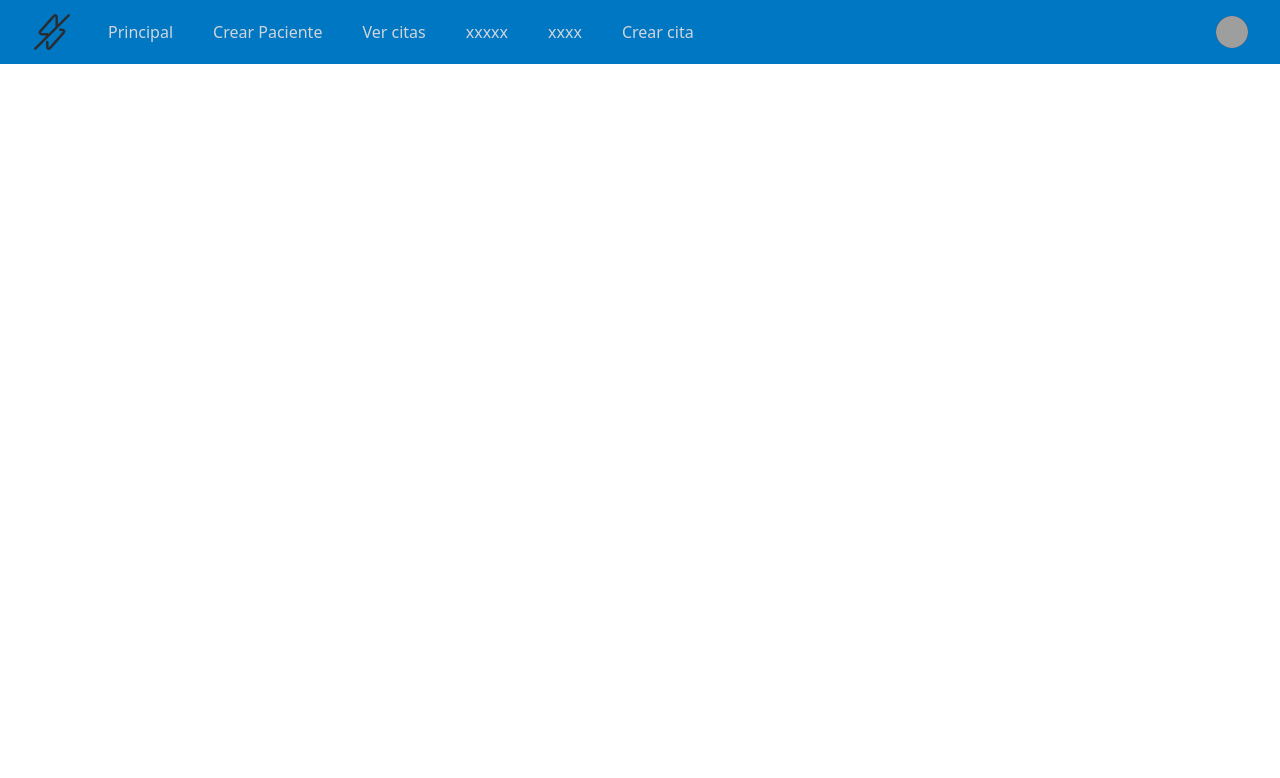
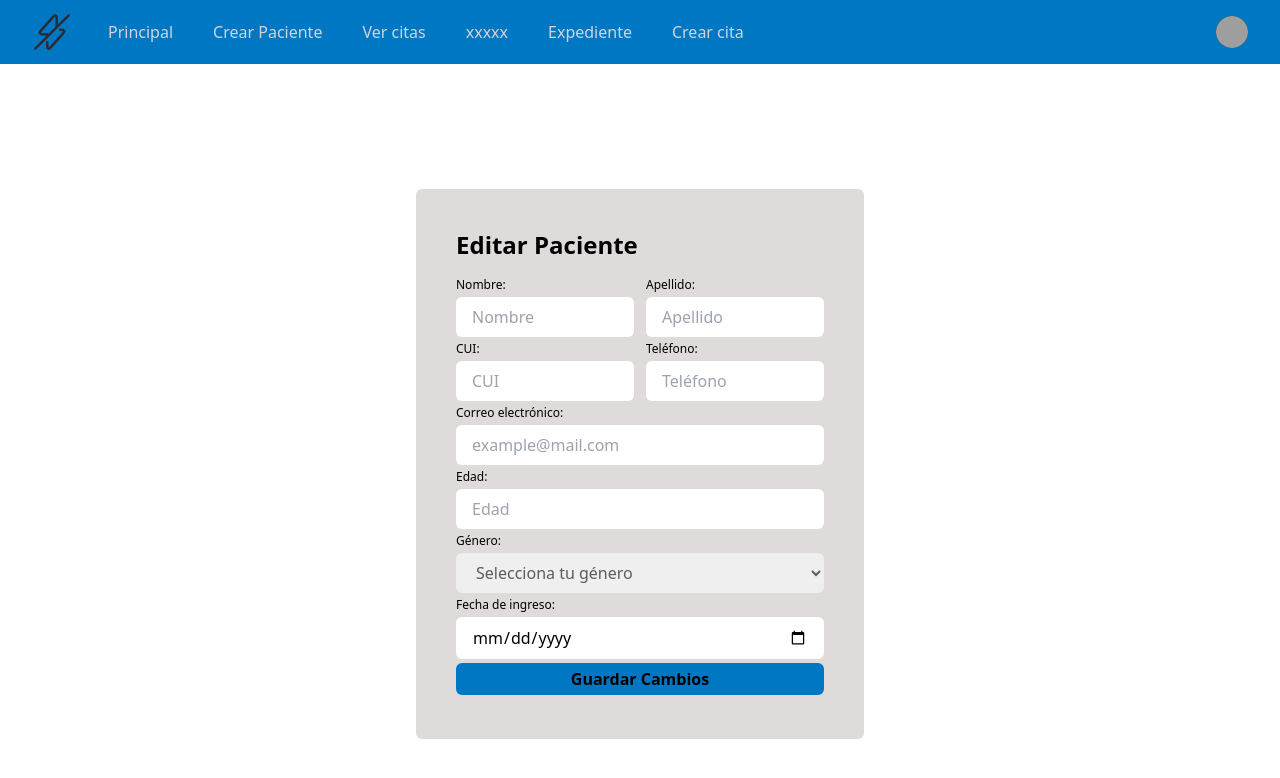
Before and after one commit to SeZamora/AYD2_B_1S2025_PRAC1_G2, a React (Vite) app in the folder Frontend/: page /editar-paciente/1 in a window 1280 px wide. Shown: the top 778 px of the page. Built offline with nearby package versions, Linux system fonts and the light colour scheme; no server answers; grey boxes are pictures that could not be loaded.

Commit message:
202002591 add: crear paciente

```diff
--- /dev/null
+++ b/Frontend/src/pages/paciente/EditarPaciente.jsx
@@ -0,0 +1,201 @@
+import { useEffect } from "react";
+import { useNavigate, useParams } from "react-router-dom";
+import { ToastContainer, toast } from "react-toastify";
+import { useForm } from "../../hooks/useForm";
+import { Label } from "../../ui/components";
+import "react-toastify/dist/ReactToastify.css";
+
+export const EditarPaciente = () => {
+    const { pacienteId } = useParams();
+    const navigate = useNavigate();
+
+    const {
+        nombre,
+        apellido,
+        cui,
+        telefono,
+        email,
+        edad,
+        genero,
+        fecha_ingreso,
+        onInputChange,
+        setFormState,
+    } = useForm({
+        nombre: "",
+        apellido: "",
+        cui: "",
+        telefono: "",
+        email: "",
+        edad: "",
+        genero: "",
+        fecha_ingreso: "",
+    });
+
+    useEffect(() => {
+        fetch(`http://localhost:3000/MediCare/getpaciente/${pacienteId}`)
+        .then((response) => response.json())
+        .then((data) => {
+            setFormState(data); // Carga los datos del paciente en el formulario
+        })
+        .catch((error) => console.error("Error al obtener el paciente:", error));
+    }, [pacienteId, setFormState]);
+
+    const notifySuccess = (message) => toast.success(message);
+    const notifyError = (message) => toast.error(message);
+
+    const onEditSubmit = async (event) => {
+        event.preventDefault();
+
+        const updatedData = {
+        nombre,
+        apellido,
+        cui,
+        telefono,
+        email,
+        edad,
+        genero,
+        fecha_ingreso,
+        };
+
+        try {
+        const response = await fetch(
+            `http://localhost:3000/MediCare/updatepaciente/${pacienteId}`,
+            {
+            method: "PUT",
+            headers: { "Content-Type": "application/json" },
+            body: JSON.stringify(updatedData),
+            }
+        );
+
+        if (response.ok) {
+            notifySuccess("Paciente actualizado con éxito");
+            setTimeout(() => navigate("/"), 2000); // Redirige después de 2 segundos
+        } else {
+            notifyError("Error al actualizar el paciente");
+        }
+        } catch (error) {
+        notifyError("Error de conexión con el servidor");
+        }
+  };
+
+  return (
+    <>
+      <div className="h-screen flex flex-col justify-center items-center">
+        <div className="bg-bg-200 max-w-md w-full p-10 rounded-md">
+          <div className="flex justify-between mb-3">
+            <h1 className="text-2xl font-bold">Editar Paciente</h1>
+          </div>
+
+          <form>
+            <div className="flex items-center justify-center">
+              <div className="flex flex-col mr-3">
+                <Label htmlFor="nombre">Nombre:</Label>
+                <input
+                  type="text"
+                  className="w-full bg-bg300 text-text200 px-4 py-2 rounded-md"
+                  name="nombre"
+                  value={nombre}
+                  onChange={onInputChange}
+                  placeholder="Nombre"
+                />
+              </div>
+              <div className="flex flex-col">
+                <Label htmlFor="apellido">Apellido:</Label>
+                <input
+                  type="text"
+                  className="w-full bg-bg300 text-text200 px-4 py-2 rounded-md"
+                  name="apellido"
+                  value={apellido}
+                  onChange={onInputChange}
+                  placeholder="Apellido"
+                />
+              </div>
+            </div>
+
+            <div className="flex items-center justify-center">
+              <div className="flex flex-col mr-3">
+                <Label htmlFor="cui">CUI:</Label>
+                <input
+                  type="text"
+                  className="w-full bg-bg300 text-text200 px-4 py-2 rounded-md"
+                  name="cui"
+                  value={cui}
+                  onChange={onInputChange}
+                  placeholder="CUI"
+                />
+              </div>
+              <div className="flex flex-col">
+                <Label htmlFor="telefono">Teléfono:</Label>
+                <input
+                  type="tel"
+                  className="w-full bg-bg300 text-text200 px-4 py-2 rounded-md"
+                  name="telefono"
+                  value={telefono}
+                  onChange={onInputChange}
+                  placeholder="Teléfono"
+                />
+              </div>
+            </div>
+
+            <Label htmlFor="email">Correo electrónico:</Label>
+            <input
+              type="email"
+              className="w-full bg-bg300 text-text200 px-4 py-2 rounded-md"
+              name="email"
+              value={email}
+              onChange={onInputChange}
+              placeholder="example@mail.com"
+            />
+
+            <Label htmlFor="edad">Edad:</Label>
+            <input
+              type="number"
+              className="w-full bg-bg300 text-text200 px-4 py-2 rounded-md"
+              name="edad"
+              value={edad}
+              onChange={onInputChange}
+              placeholder="Edad"
+            />
+
+            <Label htmlFor="genero">Género:</Label>
+            <select
+              className="w-full bg-bg300 text-text-200 px-4 py-2 rounded-md"
+              name="genero"
+              value={genero}
+              onChange={onInputChange}
+            >
+              <option value="">Selecciona tu género</option>
+              <option value="masculino">Masculino</option>
+              <option value="femenino">Femenino</option>
+            </select>
+
+            <Label htmlFor="fecha_ingreso">Fecha de ingreso:</Label>
+            <input
+              className="w-full bg-bg300 text-text200 px-4 py-2 rounded-md"
+              type="date"
+              name="fecha_ingreso"
+              value={fecha_ingreso}
+              onChange={onInputChange}
+            />
+
+            <div className="flex items-center justify-center">
+              <button
+                className="bg-primary-100 px-4 py-1 hover:bg-primary200 rounded-md my-1 w-full text-text100 font-semibold"
+                onClick={onEditSubmit}
+              >
+                Guardar Cambios
+              </button>
+            </div>
+          </form>
+        </div>
+      </div>
+
+      <ToastContainer
+        position="bottom-right"
+        autoClose={3000}
+        pauseOnHover
+        theme="colored"
+      />
+    </>
+  );
+};
--- a/Frontend/src/pages/paciente/HomePage.jsx
+++ b/Frontend/src/pages/paciente/HomePage.jsx
@@ -1,86 +1,100 @@
 import { Card } from '../../ui/components/Card'
 import { useNavigate } from 'react-router-dom';
-import { useEffect, useState, useContext } from 'react';
+import { useEffect, useState } from 'react';
 
 
 export const HomePage = () => {
   const navigate = useNavigate();
   const [doctores, setDoctores] = useState([]);
-  const [especialidad, setEspecialidad] = useState([]);
 
-
-  const [selectedEspecialidad, setSelectedEspecialidad] = useState('0');
-
-  const handleSelectChange = (e) => {
-    setSelectedEspecialidad(e.target.value);
-  };
-
-  const handleSubmit = (e) => {
-    e.preventDefault();
-    // Aquí puedes acceder al valor seleccionado
-    console.log('Especialidad seleccionada:', selectedEspecialidad);
-    fetch(`http://localhost:3000/MediCare/specialty/${selectedEspecialidad}`)
+  useEffect(() => {
+    fetch(`http://localhost:3000/MediCare/getAllPatients`)
       .then((response) => response.json())
       .then((data) => {
-        setDoctores(data);
+        setDoctores(data.pacientes);
+      })
+      .catch((error) => {
+        console.error('Error al obtener los datos:', error);
       });
-  };
+  }, []); // Array vacío como segundo parámetro para que solo se ejecute una vez al montar el componente
 
-  useEffect(() => {
-    fetch(`http://localhost:3000/MediCare/medic/${7}`)
-      .then((response) => response.json())
-      .then((data) => {
-        setDoctores(data);
-        const especialidadesSet = new Set();
-        const especialidadesArray = [];
-
-        data.forEach((doctor) => {
-          if (!especialidadesSet.has(doctor.especialidad)) {
-            especialidadesSet.add(doctor.especialidad);
-            especialidadesArray.push({ ID: especialidadesArray.length, Nombre: doctor.especialidad });
-          }
-        });
-
-        setEspecialidad(especialidadesArray);
-      });
-  });
 
   const handleScheduleAppointment = (doctorID) => {
     navigate(`/schedule-appointment/${doctorID}`);
+  }
+
+  const handleEditPaciente = (pacienteId) => {
+    navigate(`/editar-paciente/${pacienteId}`);
+  }
+
+  const handleEliminarPaciente = (pacienteCui) => {
+    try {
+      fetch(`http://localhost:3000/MediCare/delete`, {
+        method: 'DELETE',
+        headers: {
+          'Content-Type': 'application/json',
+        },
+        body: JSON.stringify({ cui: pacienteCui }),
+      })
+        .then((response) => response.json())
+        .then((data) => {
+          if (data.exito) {
+            setDoctores(doctores.filter((paciente) => paciente.cui !== pacienteCui));
+          } else {
+            alert('No se pudo eliminar el paciente');
+          }
+        })
+        .catch((error) => {
+          console.error('Error:', error);
+        });
+      }catch (error) {
+        console.error('Error:', error);
+      }
   }
 
   return (
     <>
 
       <div className="grid grid-cols-3 p-4 gap-4 ">
-        {doctores.map((doctor) => (
-          <Card key={doctor.id_usuario}>
+        {doctores.map((paciente) => (
+          <Card key={paciente.id}>
             <h1 className="text-2xl font-bold text-center">
-              Doctor(a) {doctor.nombre + ' ' + doctor.apellido}
+               {paciente.nombre + ' ' + paciente.apellido + ' ' + paciente.id}
             </h1>
             <br />
             <div className="flex ">
-              <label className="text-xl font-bold mr-2">Especialidad:</label>
+              <label className="text-xl font-bold mr-2">Nombre:</label>
               <h1 className="text-xl">
-                {doctor.especialidad}
+                {paciente.nombre}
               </h1>
             </div>
-            <div className="col-span-3">
-              <label className="text-xl font-bold mr-2">Direción de la clinica:</label>
-              <h1 className="text-xl ">{doctor.direccion_clinica}</h1>
+            <div className="flex ">
+              <label className="text-xl font-bold mr-2">CUI:</label>
+              <h1 className="text-xl">
+                {paciente.cui}
+              </h1>
             </div>
 
             <div className="flex items-center justify-center">
               <button
                 className="bg-primary-100 px-4 py-1 rounded-md my-2 disabled:bg-primary-300 w-full text-text-100 font-bold"
-                onClick={() => handleScheduleAppointment(doctor.id_usuario)}
+                onClick={() => handleScheduleAppointment(paciente.id)}
               >
                 Programar una cita
               </button>
 
               <button
-                className="bg-primary-100 px-4 py-1 rounded-md my-2 disabled:bg-danger-300 w-full text-text-100 font-bold"
-                onClick={() => handleScheduleAppointment(doctor.id_usuario)}
+                className="bg-secundary-50 px-4 py-1 rounded-md my-2 disabled:bg-primary-300 w-full text-text-100 font-bold ml-2"
+                onClick={() => handleEditPaciente(paciente.id)}
+              >
+                Editar
+              </button>
+
+            </div>
+            <div className="flex items-center justify-center">
+              <button
+                className="bg-primary-700 px-4 py-1 rounded-md my-2 disabled:bg-primary-300 w-full text-text-100 font-bold"
+                onClick={() => handleEliminarPaciente(paciente.cui)}
               >
                 Eliminar
               </button>
--- a/Frontend/src/pages/paciente/index.js
+++ b/Frontend/src/pages/paciente/index.js
@@ -2,3 +2,4 @@ export * from './HomePage';
 export * from './SchedulesPageUser';
 export * from './AppointmentsRecordPage';
 export * from './RegisterPacient';
+export * from './EditarPaciente';
--- a/Frontend/src/pages/routes/PageRoutes.jsx
+++ b/Frontend/src/pages/routes/PageRoutes.jsx
@@ -2,14 +2,14 @@ import { Route, Routes } from 'react-router-dom';
 import Navbar from '../../ui/components/Navbar';
 
 
-import { SchedulesPageUser, HomePage, AppointmentsRecordPage, RegisterPacient } from '../paciente';
+import { SchedulesPageUser, HomePage, AppointmentsRecordPage, RegisterPacient, EditarPaciente } from '../paciente';
 
 const navigationPatient = [
   { name: 'Principal', href: '/home-page', current: false },
   { name: 'Crear Paciente', href: '/register-pacient', current: false },
   { name: 'Ver citas', href: '/appointment-list', current: false },
   { name: 'xxxxx', href: '/historial-citas', current: false },
-  { name: 'xxxx', href: '/profile-patient', current: false },
+  { name: 'Expediente', href: '/', current: false },
   { name: 'Crear cita', href: '/Crear-schedule', current: false },
 ];
 
@@ -22,6 +22,7 @@ const PageRoutesComponent = () => {
         <Route path="appointment-list" element={<AppointmentsRecordPage />} />
         <Route path="schedule-appointment/:idDoctor" element={<SchedulesPageUser />} />
         <Route path="register-pacient" element={<RegisterPacient />} />
+        <Route path="editar-paciente/:pacienteId" element={<EditarPaciente/>} />
 
         <Route path="/" element={<HomePage />} />
       </Routes>
```
Also changed, not shown: Frontend/src/pages/paciente/RegisterPacient.jsx (+31 -17 lines), Frontend/src/pages/paciente/paciente.js (+24 -0 lines), 1 other file (tests, documents, lock files or other folders).
